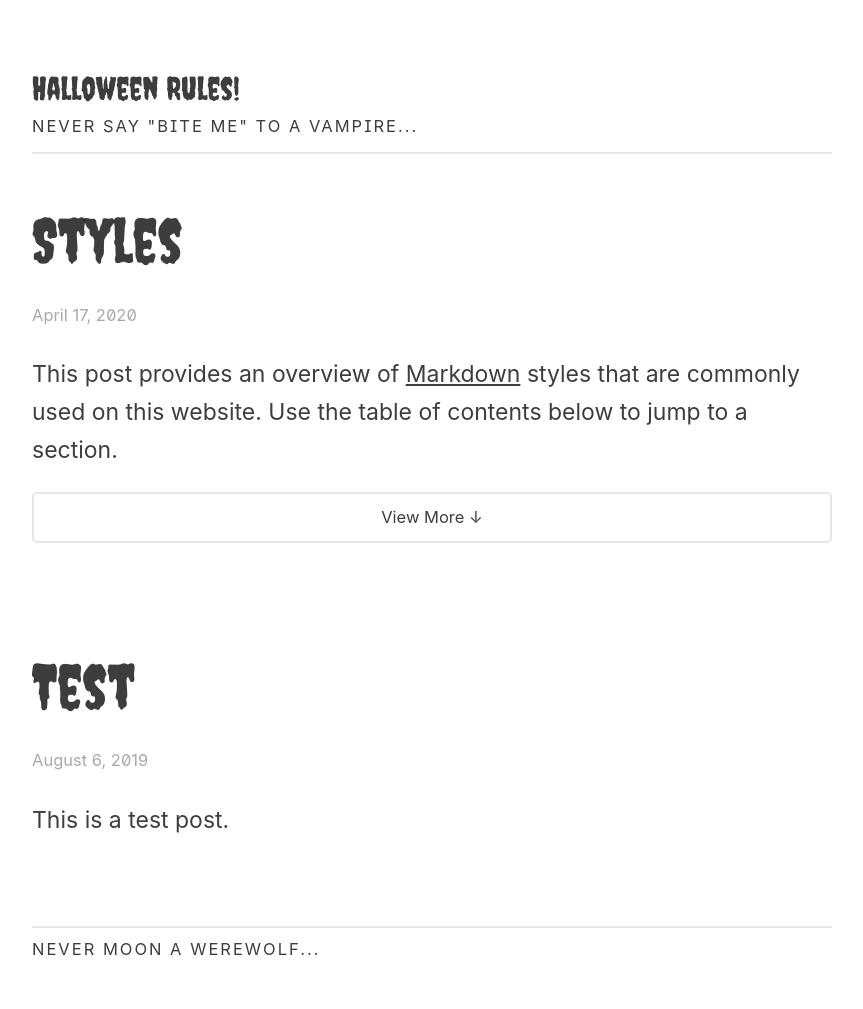
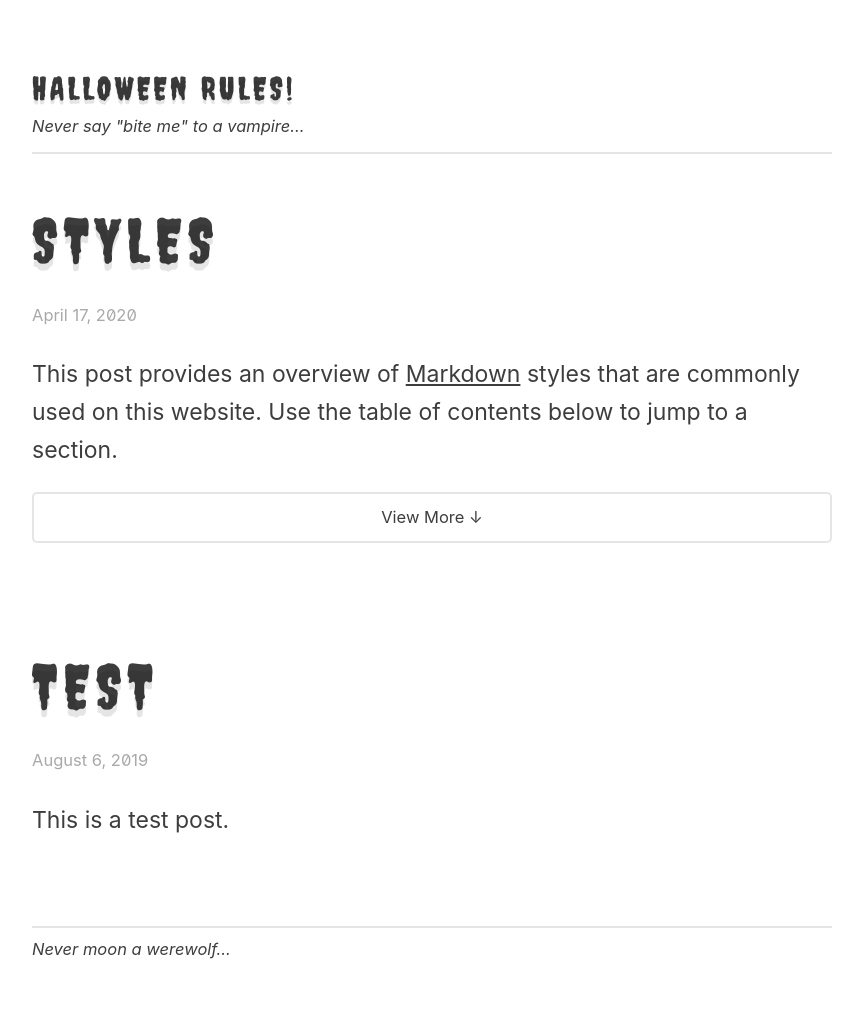
Before and after one commit to lmw13/lmw13, a Jekyll site: the page built from index.html, in a window 1280 px wide. Shown: the whole page, without its empty margins (208-1071 px from the left). Built offline with Jekyll 4.4.1, drawn with Linux system fonts in a browser that asks for light colours; some web fonts are replaced; the list of posts is cut into pages by our own code.

Commit message:
Update style.css

```diff
--- a/css/style.css
+++ b/css/style.css
@@ -51,8 +51,8 @@ figcaption,
 nav,
 footer {
 	font-size: 0.718em;
-	text-transform: uppercase;
-	letter-spacing: 2px;
+	font-style: italic;
+
 }
 
 nav a,
@@ -97,6 +97,9 @@ h3,
 .header {
 	font-family: 'Creepster', serif;
 	font-weight: 400;
+	text-shadow: 0 .11em 0 rgba(0, 0, 0, 0.1);
+	text-transform: uppercase;
+      	letter-spacing: 0.1em;
 }
 
 h1 {
```
